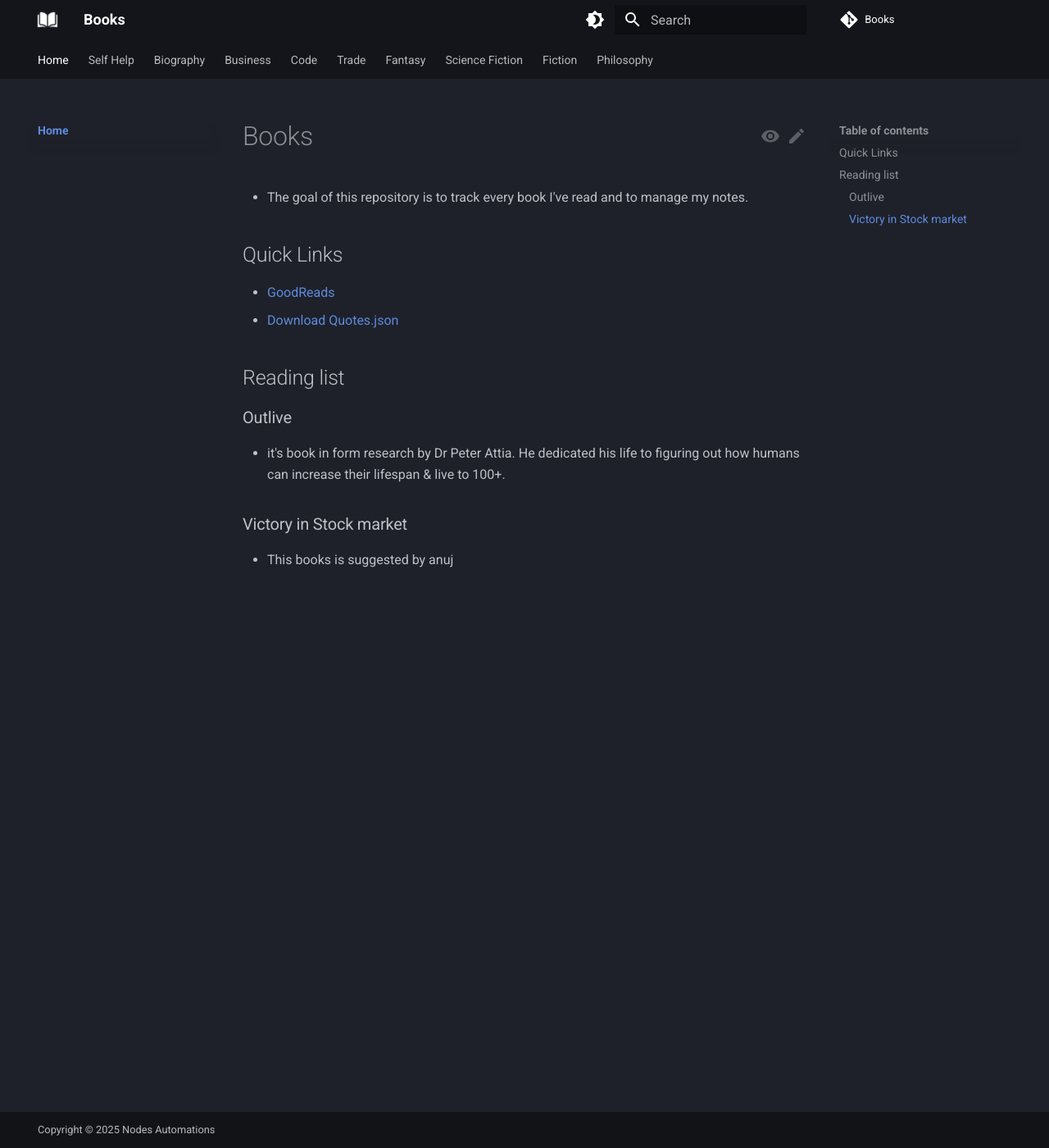
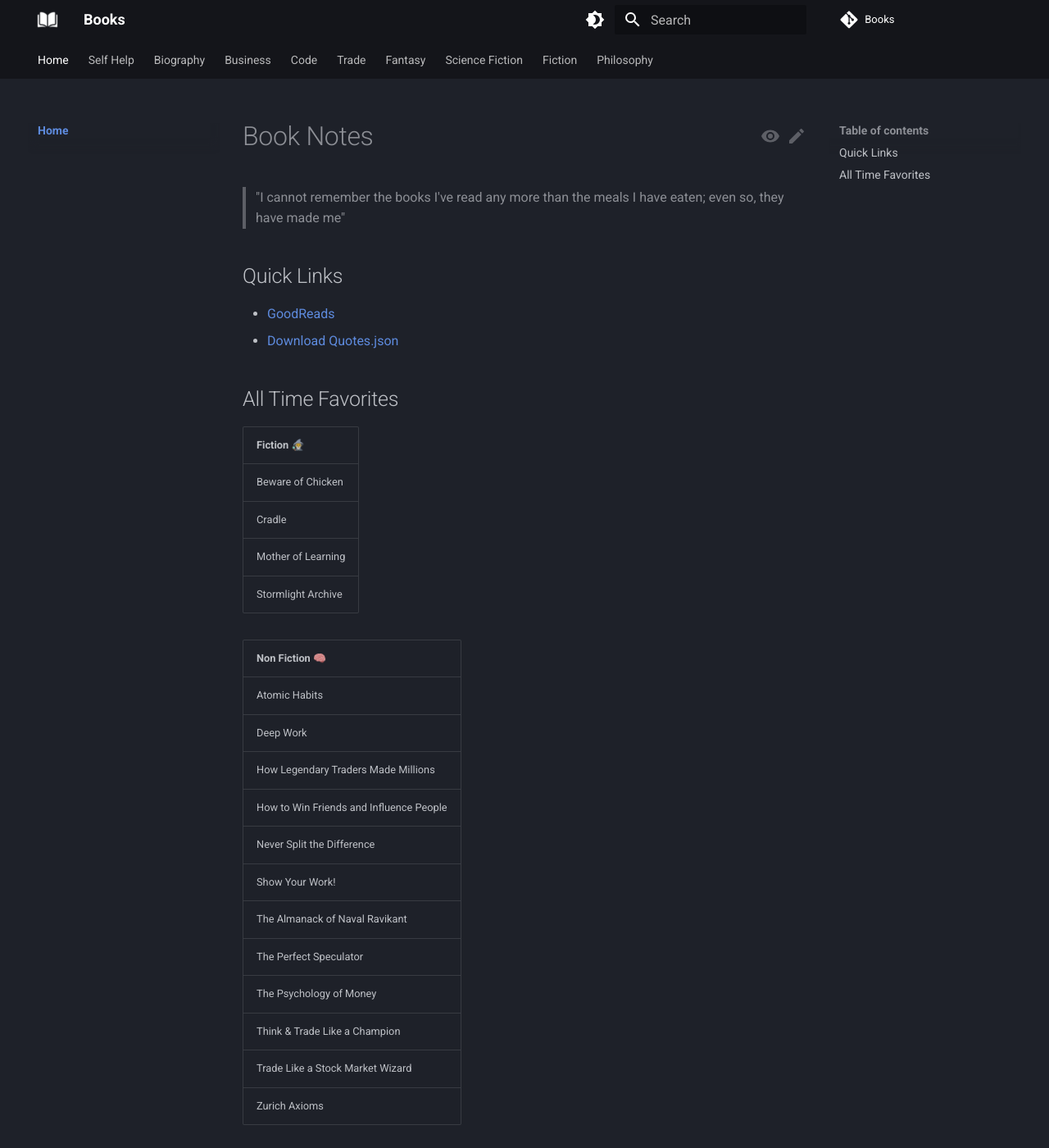
Before and after one commit to vivekkpatel/Books, an MkDocs documentation site: the page built from docs/index.md, in a window 1280 px wide and 1400 px high. Shown: the whole window at 82% size. Built offline with MkDocs 1.6.1 and Material for MkDocs 9.7.7, drawn with Linux system fonts in a browser that asks for light colours; comment, search, counter and statistics services are not loaded.

Commit message:
Book Home Page updated

```diff
--- a/docs/index.md
+++ b/docs/index.md
@@ -1,14 +1,29 @@
-# Books
-- The goal of this repository is to track every book I've read and to manage my notes.
+# Book Notes
+> "I cannot remember the books I've read any more than the meals I have eaten; even so, they have made me"
 
 ## Quick Links
 - [GoodReads](https://www.goodreads.com/user/show/65939805-vivek-patel)
 - [Download Quotes.json](Quotes.json)
 
-## Reading list
+## All Time Favorites
+| Fiction 🧙‍♂️|
+|----------|
+| Beware of Chicken |
+| Cradle |
+| Mother of Learning |
+| Stormlight Archive |
 
-### Outlive
-- it's book in form research by Dr Peter Attia. He dedicated his life to figuring out how humans can increase their lifespan & live to 100+.
-
-### Victory in Stock market
-- This books is suggested by anuj
+| Non Fiction 🧠|
+|----------|
+| Atomic Habits |
+| Deep Work |
+| How Legendary Traders Made Millions |
+| How to Win Friends and Influence People |
+| Never Split the Difference |
+| Show Your Work! |
+| The Almanack of Naval Ravikant |
+| The Perfect Speculator |
+| The Psychology of Money |
+| Think & Trade Like a Champion |
+| Trade Like a Stock Market Wizard |
+| Zurich Axioms |
```
